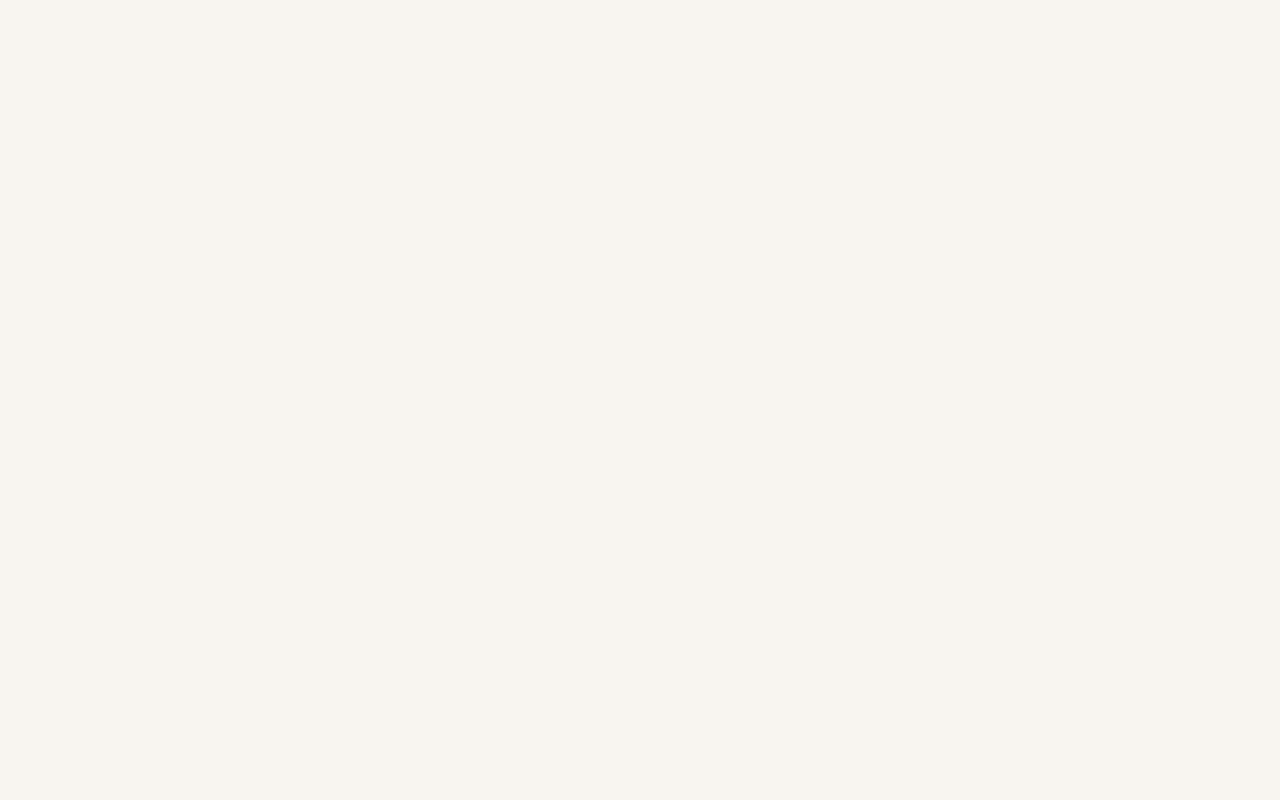
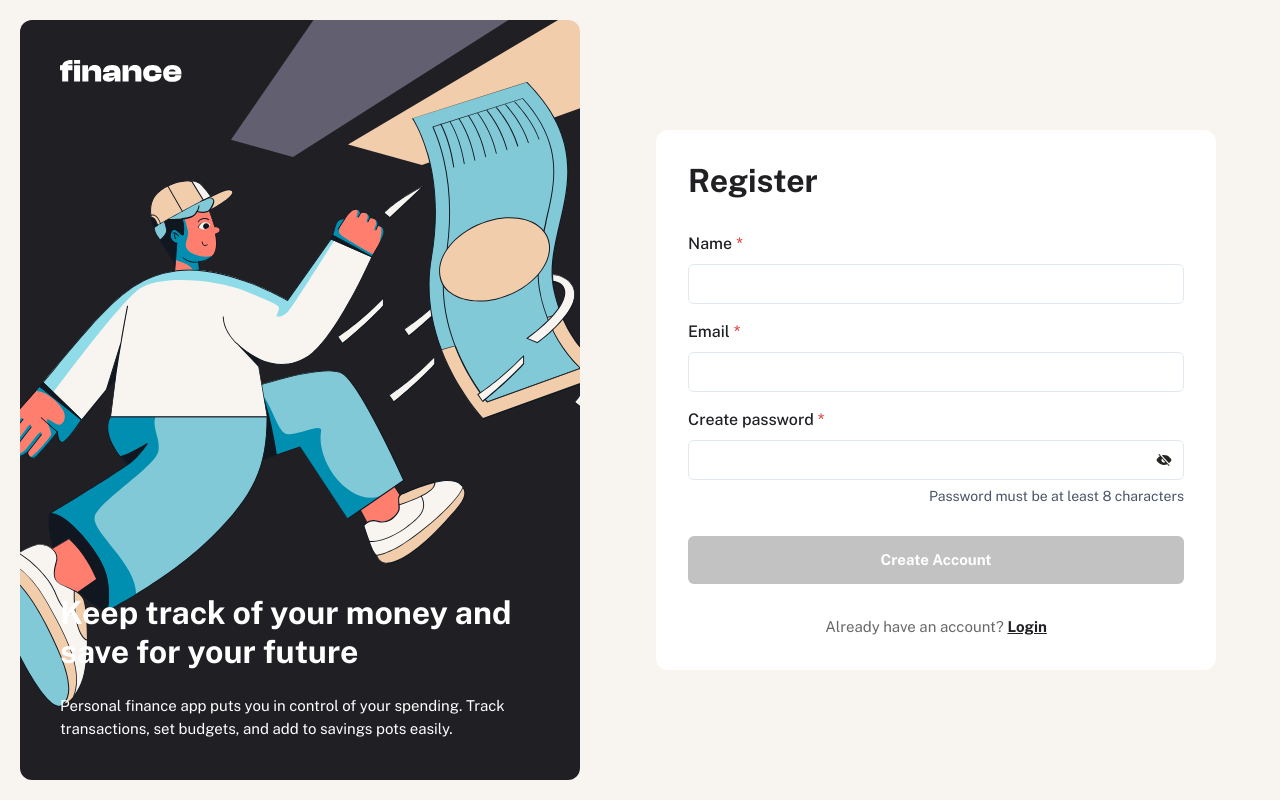
Before and after one commit to BePalm89/personal-financial-app, a React (Vite) app in the folder FE/: page /register in a window 1280 px wide. Before the commit this address had no page. Built offline with nearby package versions, Linux system fonts and the light colour scheme.

Commit message:
create a HOC component to handle login and register page

```diff
--- a/FE/src/App.tsx
+++ b/FE/src/App.tsx
@@ -9,7 +9,8 @@ import {
   Routes,
 } from "react-router-dom";
 import { Home } from "./pages/Home/Home";
-import { Login } from "./pages/Login/Login";
+import Register from "./pages/Register/Register";
+import Login from "./pages/Login/Login";
 function App() {
   const [loggedId, setLoggedIn] = useState<boolean>(false);
 
@@ -24,7 +25,11 @@ function App() {
             ></Route>
             <Route
               path="/login"
-              element={<Login setLoggedIn={setLoggedIn}/>}
+              element={<Login setLoggedIn={setLoggedIn} />}
+            ></Route>
+            <Route
+              path="/register"
+              element={<Register setLoggedIn={setLoggedIn} />}
             ></Route>
           </Routes>
         </Router>
--- /dev/null
+++ b/FE/src/components/HeroBoxDesktop/HeroBoxDesktop.scss
@@ -0,0 +1,14 @@
+.login-img-container {
+    flex-basis: 560px;
+    background-image: url("/img/illustration-authentication.svg");
+    display: flex;
+    flex-direction: column;
+    justify-content: space-between;
+    border-radius: 12px;
+}
+
+.text-container {
+    display: flex;
+    flex-direction: column;
+    gap: 1.5rem;
+}
--- /dev/null
+++ b/FE/src/components/HeroBoxDesktop/HeroBoxDesktop.tsx
@@ -0,0 +1,33 @@
+import React from "react";
+import { TextComponent } from "../TextComponent/TextComponent";
+import { useTheme } from "@emotion/react";
+import './HeroBoxDesktop.scss';
+export const HeroBoxDesktop: React.FC = () => {
+
+    const theme = useTheme();
+
+    return (
+        <div
+        className="login-img-container"
+        style={{
+          padding: theme.space[500],
+        }}
+      >
+        <div>
+          <img src="/img/logo-large.svg" alt="logo img" />
+        </div>
+        <div className="text-container">
+          <TextComponent
+            text="Keep track of your money and save for your future"
+            variant="heading1"
+            color="white"
+          />
+          <TextComponent
+            text="Personal finance app puts you in control of your spending. Track transactions, set budgets, and add to savings pots easily."
+            variant="heading4Reg"
+            color="white"
+          />
+        </div>
+      </div>
+    )
+}
--- a/FE/src/components/InputComponent/InputComponent.tsx
+++ b/FE/src/components/InputComponent/InputComponent.tsx
@@ -138,7 +138,7 @@ export const InputComponent: React.FC<InputComponentProps> = ({
           </InputGroup>
         )}
 
-        {helperText && <FormHelperText>{helperText}</FormHelperText>}
+        {helperText && <FormHelperText textAlign="right">{helperText}</FormHelperText>}
         {errors && <FormErrorMessage>{errors?.message}</FormErrorMessage>}
       </FormControl>
     </Box>
--- a/FE/src/components/TextComponent/TextComponent.tsx
+++ b/FE/src/components/TextComponent/TextComponent.tsx
@@ -1,5 +1,5 @@
-import { Link, Text } from "@chakra-ui/react";
-
+import { Link as ChakraLink, Text } from "@chakra-ui/react";
+import { Link as ReactRouterLink } from 'react-router-dom'
 interface TextComponentProps {
   text: string;
   variant:
@@ -11,6 +11,7 @@ interface TextComponentProps {
     | "heading5Reg"
     | "heading5Bold";
   link?: string;
+  linkUrl?: string;
   color?: string;
 }
 export const TextComponent: React.FC<TextComponentProps> = ({
@@ -18,10 +19,11 @@ export const TextComponent: React.FC<TextComponentProps> = ({
   variant,
   color,
   link,
+  linkUrl
 }) => {
   return (
     <Text variant={variant} color={color}>
-      {text} {link && <Link>{link}</Link>}
+      {text} {link && <ChakraLink as={ReactRouterLink} to={linkUrl}>{link}</ChakraLink>}
     </Text>
   );
 };
--- /dev/null
+++ b/FE/src/components/WithAuthForm/WithAuthForm.tsx
@@ -0,0 +1,83 @@
+import React, { useState } from "react";
+import { FieldError, UseFormRegister, useForm } from "react-hook-form";
+import axios, { AxiosError } from "axios";
+import { AlertComponent } from "../AlertComponent/AlertComponent";
+import { useNavigate } from "react-router-dom";
+
+interface FormData {
+  email: string;
+  password: string;
+  username?: string;
+}
+
+interface ErrorResponse {
+  message: string;
+}
+
+interface AuthFormConfig {
+  onSubmitUrl: string;
+}
+
+interface WrappedComponentProps {
+  handleSubmit: (event?: React.FormEvent<HTMLFormElement>) => void;
+  register: UseFormRegister<any>;
+  errors: { [key: string]: FieldError }
+  isValid: boolean;
+  setLoggedIn: (value: boolean) => void;
+}
+
+export const withAuthForm = (WrappedComponent: React.ComponentType<WrappedComponentProps>, config: AuthFormConfig) => {
+  return (props: Omit<WrappedComponentProps, 'handleSubmit' | 'register' | 'errors' | 'isValid'>) => {
+    const navigate = useNavigate();
+    const [alert, setAlert] = useState<{
+      status: "error" | "info" | "success" | "warning";
+      title: string;
+      message: string;
+    } | null>(null);
+
+    const {
+      handleSubmit,
+      register,
+      formState: { errors, isValid },
+    } = useForm<FormData>({ mode: "all" });
+
+    const onSubmit = async (data: FormData) => {
+      try {
+        await axios.post(config.onSubmitUrl, data);        navigate("/home");
+        props.setLoggedIn(true);
+      } catch (error) {
+        const axiosError = error as AxiosError;
+        const errorResponse = axiosError.response?.data as ErrorResponse;
+        setAlert({
+          status: "error",
+          title: "Error",
+          message: errorResponse.message,
+        });
+      }
+    };
+
+    const handleAlertClose = () => {
+      setAlert(null);
+    };
+
+    return (
+      <>
+        {alert && (
+          <AlertComponent
+            status={alert.status}
+            title={alert.title}
+            message={alert.message}
+            onClose={handleAlertClose}
+          />
+        )}
+        <WrappedComponent
+          {...props}
+          handleSubmit={handleSubmit(onSubmit)}
+          register={register}
+          errors={errors}
+          isValid={isValid}
+        />
+      </>
+    );
+  };
+};
--- a/FE/src/pages/Login/Login.tsx
+++ b/FE/src/pages/Login/Login.tsx
@@ -1,86 +1,32 @@
-import React, { useState } from "react";
+import React from "react";
 import "./Login.scss";
 import { useTheme } from "@emotion/react";
 import { InputComponent } from "../../components/InputComponent/InputComponent";
-import { useForm } from "react-hook-form";
 import { ButtonComponent } from "../../components/ButtonComponent/ButtonComponent";
 import { TextComponent } from "../../components/TextComponent/TextComponent";
-import axios, { AxiosError } from "axios";
-import { useNavigate } from "react-router-dom";
-import { AlertComponent } from "../../components/AlertComponent/AlertComponent";
 
-interface ErrorResponse {
-  message: string;
-}
+import { withAuthForm } from "../../components/WithAuthForm/WithAuthForm";
+import { HeroBoxDesktop } from "../../components/HeroBoxDesktop/HeroBoxDesktop";
+import { FieldError, UseFormRegister } from "react-hook-form";
+
 interface LoginProps {
+  handleSubmit: (event?: React.FormEvent<HTMLFormElement>) => void;
+  register:UseFormRegister<any>;
+  errors: { [key: string]: FieldError }
+  isValid: boolean;
   setLoggedIn: (value: boolean) => void;
 }
-export interface FormData {
-  email: string;
-  password: string;
-}
-export const Login: React.FC<LoginProps> = ({ setLoggedIn }) => {
+const LoginComponent: React.FC<LoginProps> = ({
+  handleSubmit,
+  register,
+  errors,
+  isValid,
+}) => {
   const theme = useTheme();
-  const navigate = useNavigate();
-
-  const [alert, setAlert] = useState<{ status: "error" | "info" | "success" | "warning", title: string, message: string} | null>(null);
-
-  const {
-    handleSubmit,
-    register,
-    formState: { errors, isValid },
-  } = useForm<FormData>({ mode: "all" });
-
-  const onSubmit = async (data: FormData,  event: React.FormEvent<HTMLFormElement>) => {
-    event?.preventDefault();
-    try {
-      const response = await axios.post("http://localhost:3000/api/v1/users/login", data);
-      setLoggedIn(true);
-      navigate("/home");
-      console.log(response);
-    } catch (error ) {
-      const axiosError = error as AxiosError;
-      const errorResponse = axiosError.response?.data as ErrorResponse;
-
-      setAlert({
-        status: 'error',
-        title: 'Error',
-        message: errorResponse.message
-      })
-    }
-  };
-
-  const handleAlertClose = () => {
-    setAlert(null);
-  }
 
   return (
     <div className="login-container">
-      { alert && (
-        <AlertComponent status={alert.status} title={alert.title} message={alert.message} onClose={handleAlertClose}/>
-      )}
-      <div
-        className="login-img-container"
-        style={{
-          padding: theme.space[500],
-        }}
-      >
-        <div>
-          <img src="/img/logo-large.svg" alt="logo img" />
-        </div>
-        <div className="text-container">
-          <TextComponent
-            text="Keep track of your money and save for your future"
-            variant="heading1"
-            color="white"
-          />
-          <TextComponent
-            text="Personal finance app puts you in control of your spending. Track transactions, set budgets, and add to savings pots easily."
-            variant="heading4Reg"
-            color="white"
-          />
-        </div>
-      </div>
+      <HeroBoxDesktop />
       <div className="form-container">
         <div
           className="login-form-container"
@@ -93,7 +39,7 @@ export const Login: React.FC<LoginProps> = ({ setLoggedIn }) => {
               marginTop: theme.space[400],
               marginBottom: theme.space[400],
             }}
-            onSubmit={handleSubmit(onSubmit)}
+            onSubmit={handleSubmit}
           >
             <InputComponent
               name="email"
@@ -124,6 +70,7 @@ export const Login: React.FC<LoginProps> = ({ setLoggedIn }) => {
               variant="heading4Reg"
               color="grey.500"
               link="Sign up"
+              linkUrl="/register"
             />
           </div>
         </div>
@@ -131,3 +78,7 @@ export const Login: React.FC<LoginProps> = ({ setLoggedIn }) => {
     </div>
   );
 };
+const Login = withAuthForm(LoginComponent, {
+  onSubmitUrl: "http://localhost:3000/api/v1/users/login",
+});
+export default Login;
--- /dev/null
+++ b/FE/src/pages/Register/Register.scss
@@ -0,0 +1,22 @@
+.register-container {
+  height: 100%;
+  display: flex;
+  gap: 2rem;
+}
+
+.form-container {
+  flex: 1;
+  display: flex;
+  justify-content: center;
+  align-items: center;
+}
+
+.register-form-container {
+  height: max-content;
+  border-radius: 12px;
+  width: 560px;
+}
+
+.help-text {
+  text-align: center;
+}
--- a/FE/src/pages/Register/Register.tsx
+++ b/FE/src/pages/Register/Register.tsx
@@ -1,3 +1,93 @@
-export const Register = () => {
-    return (<div>Register page</div>)
+import React from "react";
+import { useTheme } from "@emotion/react";
+import { InputComponent } from "../../components/InputComponent/InputComponent";
+import { TextComponent } from "../../components/TextComponent/TextComponent";
+import { withAuthForm } from "../../components/WithAuthForm/WithAuthForm";
+import { HeroBoxDesktop } from "../../components/HeroBoxDesktop/HeroBoxDesktop";
+import "./Register.scss";
+import { ButtonComponent } from "../../components/ButtonComponent/ButtonComponent";
+import { FieldError, UseFormRegister } from "react-hook-form";
+interface RegisterProps {
+  handleSubmit: (event?: React.FormEvent<HTMLFormElement>) => void;
+  register: UseFormRegister<any>;
+  errors: { [key: string]: FieldError };
+  isValid: boolean;
+  setLoggedIn: (value: boolean) => void;
 }
+
+const RegisterComponent: React.FC<RegisterProps> = ({
+  handleSubmit,
+  register,
+  errors,
+  isValid,
+}) => {
+  const theme = useTheme();
+
+  return (
+    <div className="register-container">
+      <HeroBoxDesktop />
+      <div className="form-container">
+        <div
+          className="register-form-container"
+          style={{ backgroundColor: "white", padding: theme.space[400] }}
+        >
+          <TextComponent text="Register" variant="heading1" />
+          <form
+            noValidate
+            style={{
+              marginTop: theme.space[400],
+              marginBottom: theme.space[400],
+            }}
+            onSubmit={handleSubmit}
+          >
+            <InputComponent
+              name="username"
+              label="Name"
+              type="text"
+              register={register}
+              isRequired={true}
+              errors={errors.username}
+            />
+            <InputComponent
+              name="email"
+              label="Email"
+              type="email"
+              register={register}
+              isRequired={true}
+              errors={errors.email}
+            />
+            <InputComponent
+              name="password"
+              label="Create password"
+              type="password"
+              register={register}
+              isRequired={true}
+              errors={errors.password}
+              helperText="Password must be at least 8 characters"
+            />
+            <ButtonComponent
+              type="submit"
+              label="Create Account"
+              onClick={() => {}}
+              disabled={!isValid}
+            />
+          </form>
+          <div className="help-text">
+            <TextComponent
+              text="Already have an account?"
+              variant="heading4Reg"
+              color="grey.500"
+              link="Login"
+              linkUrl="/login"
+            />
+          </div>
+        </div>
+      </div>
+    </div>
+  );
+};
+
+const Register = withAuthForm(RegisterComponent, {
+  onSubmitUrl: "http://localhost:3000/api/v1/users/register",
+});
+export default Register;
```
Also changed, not shown: FE/src/pages/Login/Login.scss (+0 -15 lines).
